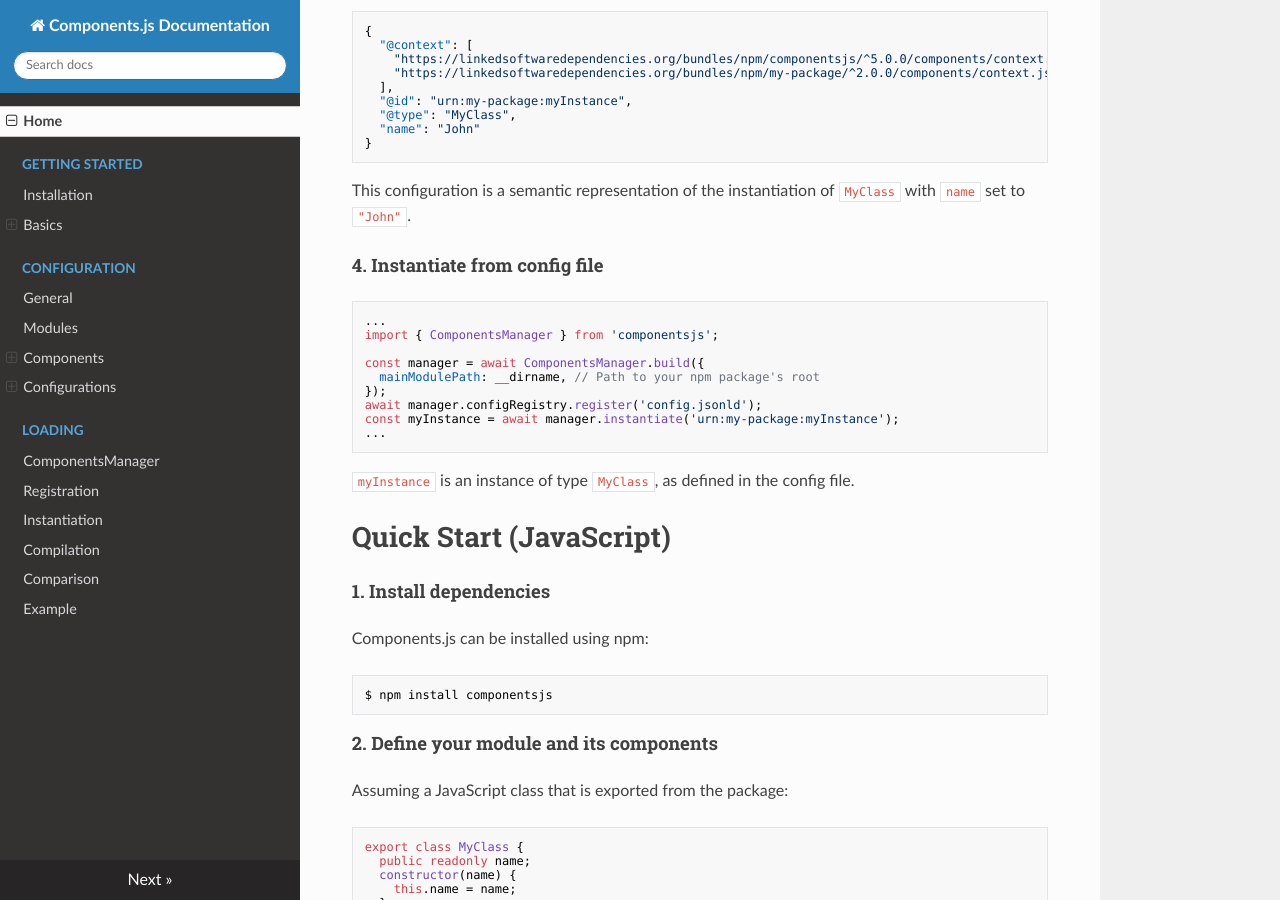
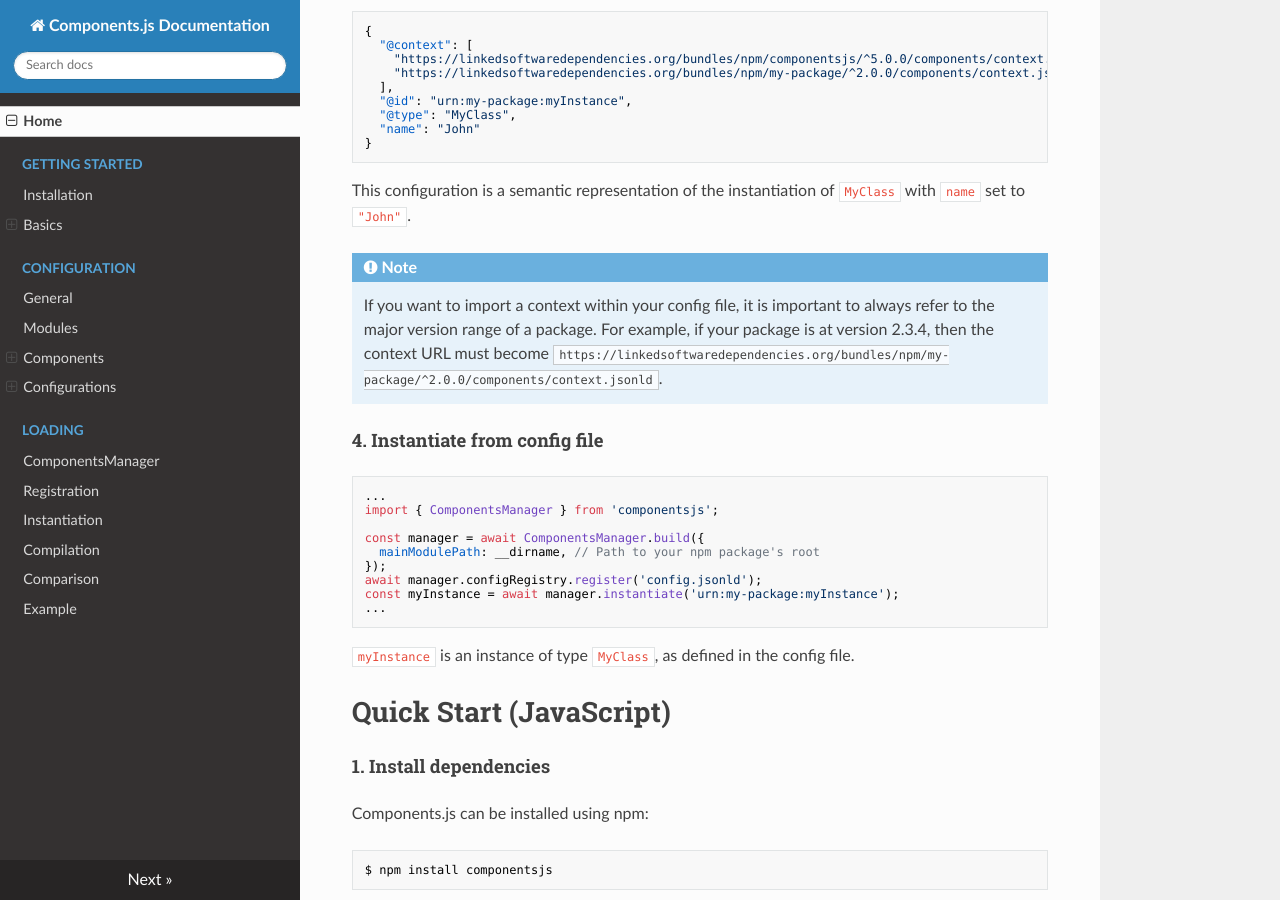
Before and after one commit to LinkedSoftwareDependencies/Documentation-Components.js, an MkDocs documentation site: the page built from docs/index.md, in a window 1280 px wide and 900 px high, scrolled down 2367 px. Built offline with MkDocs 1.6.1, drawn with Linux system fonts in a browser that asks for light colours; nearby versions of some CDN libraries; old or Windows-style settings are respelled for this version of MkDocs.

Commit message:
Document context URLs using major version

````diff
--- a/docs/index.md
+++ b/docs/index.md
@@ -94,6 +94,10 @@ export class MyClass {
 ```
 
 This configuration is a semantic representation of the instantiation of `MyClass` with `name` set to `"John"`.
+
+!!! note
+    If you want to import a context within your config file, it is important to always refer to the major version range of a package.
+    For example, if your package is at version 2.3.4, then the context URL must become `https://linkedsoftwaredependencies.org/bundles/npm/my-package/^2.0.0/components/context.jsonld`.
 
 #### 4. Instantiate from config file
 
````
Also changed, not shown: docs/getting_started/basics/exposing_components.md (+4 -0 lines).
